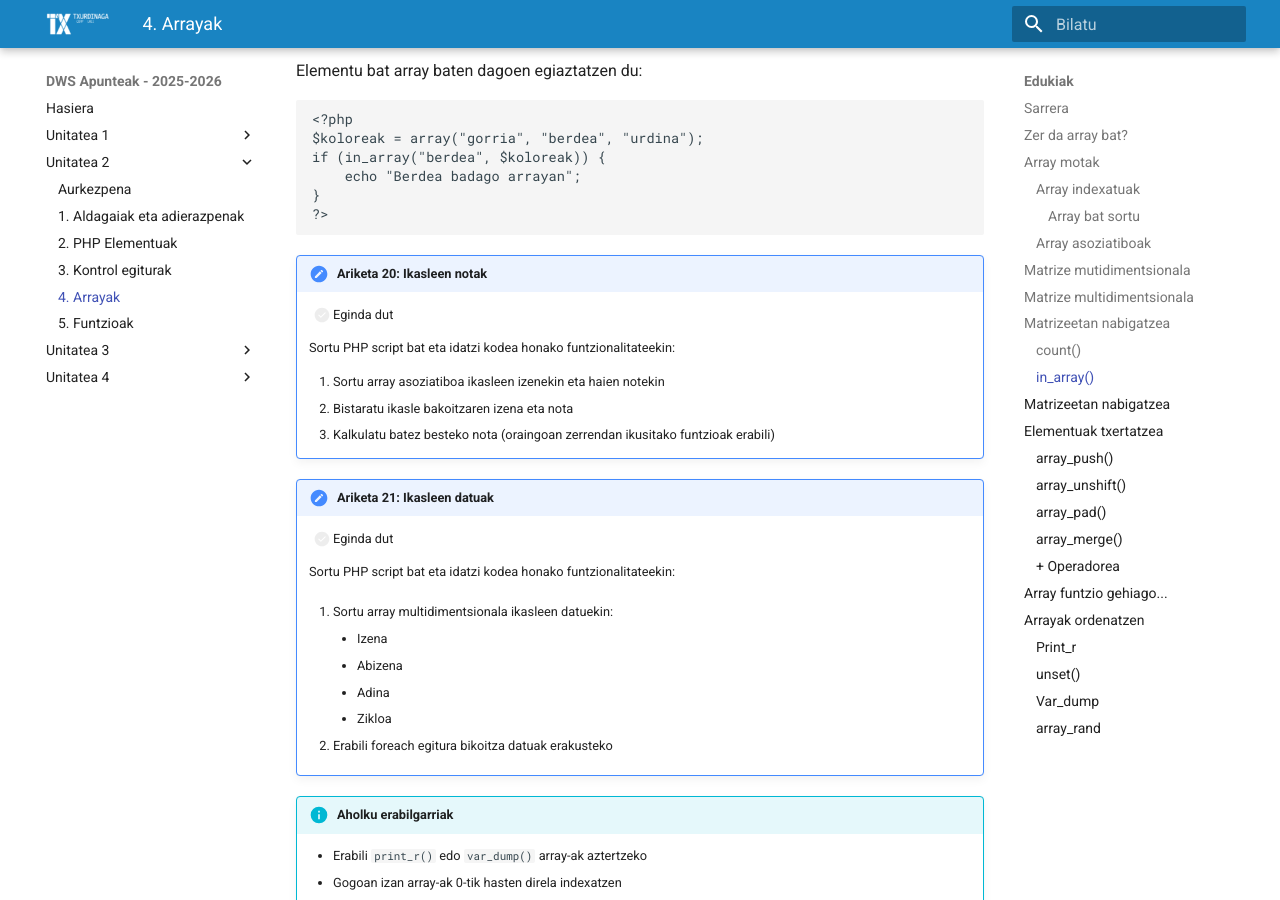
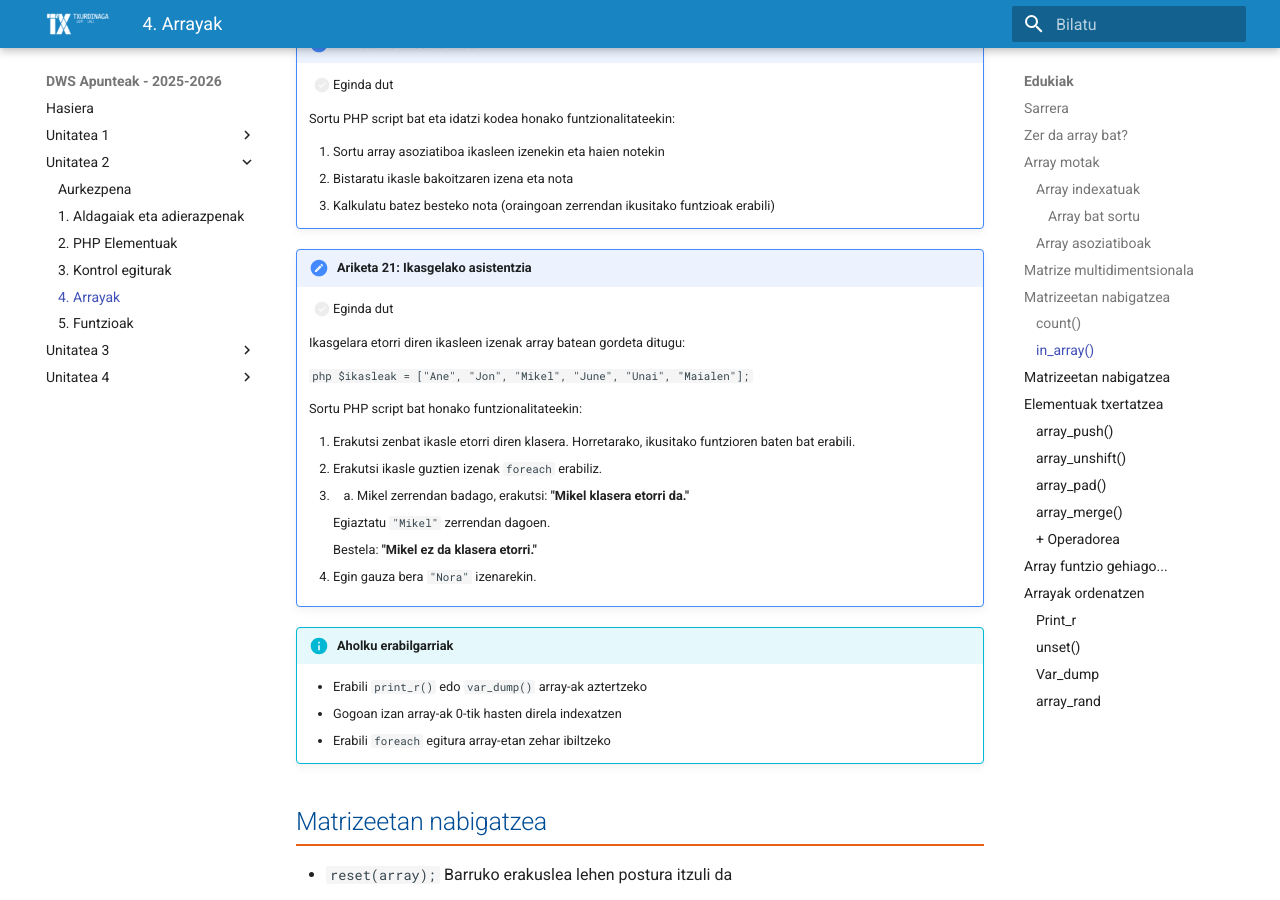
Before and after one commit to martinezjone/dws_apunteak, an MkDocs documentation site: the page built from docs/02-sintaxia/dws-2-unitatea-arrayak/index.md, in a window 1280 px wide and 900 px high, scrolled down 4955 px. Built offline with MkDocs 1.6.1 and Material for MkDocs 9.7.7, drawn with Linux system fonts in a browser that asks for light colours; some of the changed text lies outside the part shown.

Commit message:
Array atala konpondu

````diff
--- a/docs/02-sintaxia/dws-2-unitatea-arrayak/index.md
+++ b/docs/02-sintaxia/dws-2-unitatea-arrayak/index.md
@@ -87,20 +87,19 @@
 Elementuak dituzten matrize-motak dira eta gako-balio bikoteen bidez eratzen dira; gako horrekin jakingo dugu zein den dagokion elementua.
 
 ```php
-<?php
-    // Array asoziatiboa sortu
+    <?php
+        // Produktu baten datuak array asoziatibo batean
+        $produktua = [
+            "izena" => "Haririk gabeko sagua",
+            "marka" => "Logitech",
+            "prezioa" => 29.99,
+            "stock" => 12
+        ];
 
-    $ikaslea = array(
-        "izena" => "Ane",
-        "abizena" => "Garcia",
-        "adina" => 20,
-        "nota" => 8.5
-    );
-
-    // Elementu bat atzitu
-
-    echo $ikaslea["izena"];  // "Ane"
-?>
+        // Datuak atzitu gakoaren bidez
+        echo $produktua["izena"];      // Haririk gabeko sagua
+        echo $produktua["prezioa"];    // 29.99
+    ?>
 ```
 
 
@@ -113,11 +112,7 @@
         $notak = array("Ander"=>"3.5", "Bego"=>"7", "Jon"=>"6.3");
     ```
 
-<<<<<<< HEAD
-## Matrize mutidimentsionala
-=======
 ## Matrize multidimentsionala
->>>>>>> 509bc3e9d5a96ff536b3c866e1e665a9d0068d24
 
 Dimentsio anitzeko arraya dela diogu bere balioetako bat gutxienez beste array bat denean.
 ![slide14_2.png](images/slide14_2.png)
@@ -187,19 +182,27 @@
     3. Kalkulatu batez besteko nota (oraingoan zerrendan ikusitako funtzioak erabili)
 
 
-!!! exercise "Ariketa 21: Ikasleen datuak"
+!!! exercise "Ariketa 21: Ikasgelako asistentzia"
+
     - [ ] Eginda dut
 
-    Sortu PHP script bat eta idatzi kodea honako funtzionalitateekin:
+    Ikasgelara etorri diren ikasleen izenak array batean gordeta ditugu:
 
-    1. Sortu array multidimentsionala ikasleen datuekin:
+    ```php
+    $ikasleak = ["Ane", "Jon", "Mikel", "June", "Unai", "Maialen"];
+    ```
 
-        - Izena
-        - Abizena
-        - Adina
-        - Zikloa
+    Sortu PHP script bat honako funtzionalitateekin:
 
-    2. Erabili foreach egitura bikoitza datuak erakusteko
+    1. Erakutsi zenbat ikasle etorri diren klasera. Horretarako, ikusitako funtzioren baten bat erabili.
+    2. Erakutsi ikasle guztien izenak `foreach` erabiliz.
+    3. Egiaztatu `"Mikel"` zerrendan dagoen.
+        4. Mikel zerrendan badago, erakutsi:
+        **"Mikel klasera etorri da."**
+
+        Bestela:
+        **"Mikel ez da klasera etorri."**
+    5. Egin gauza bera `"Nora"` izenarekin.
 
 
 !!! info "Aholku erabilgarriak"
````
Also changed, not shown: other parts of docs/02-sintaxia/dws-2-unitatea-arrayak/index.md (+1 -1 lines).
